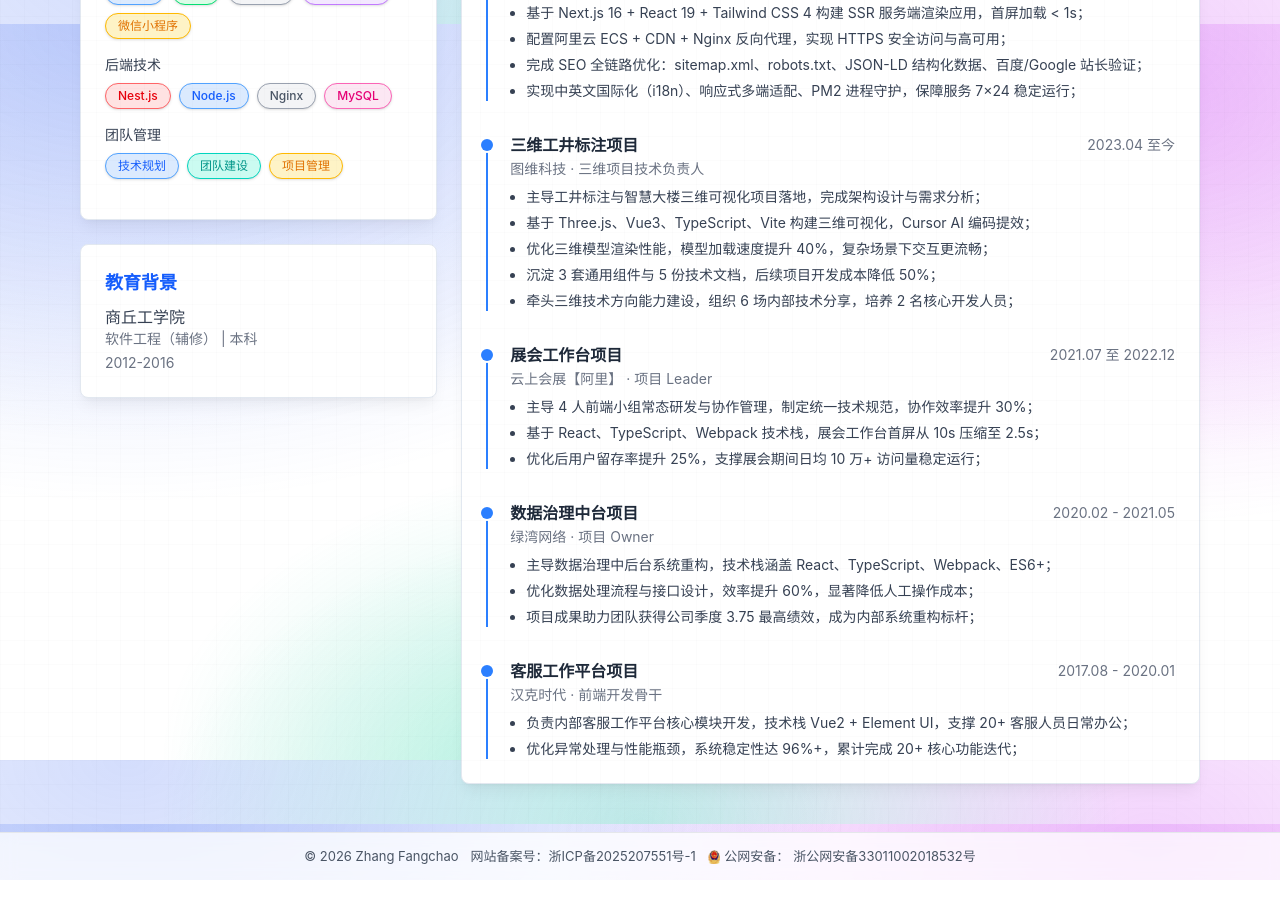
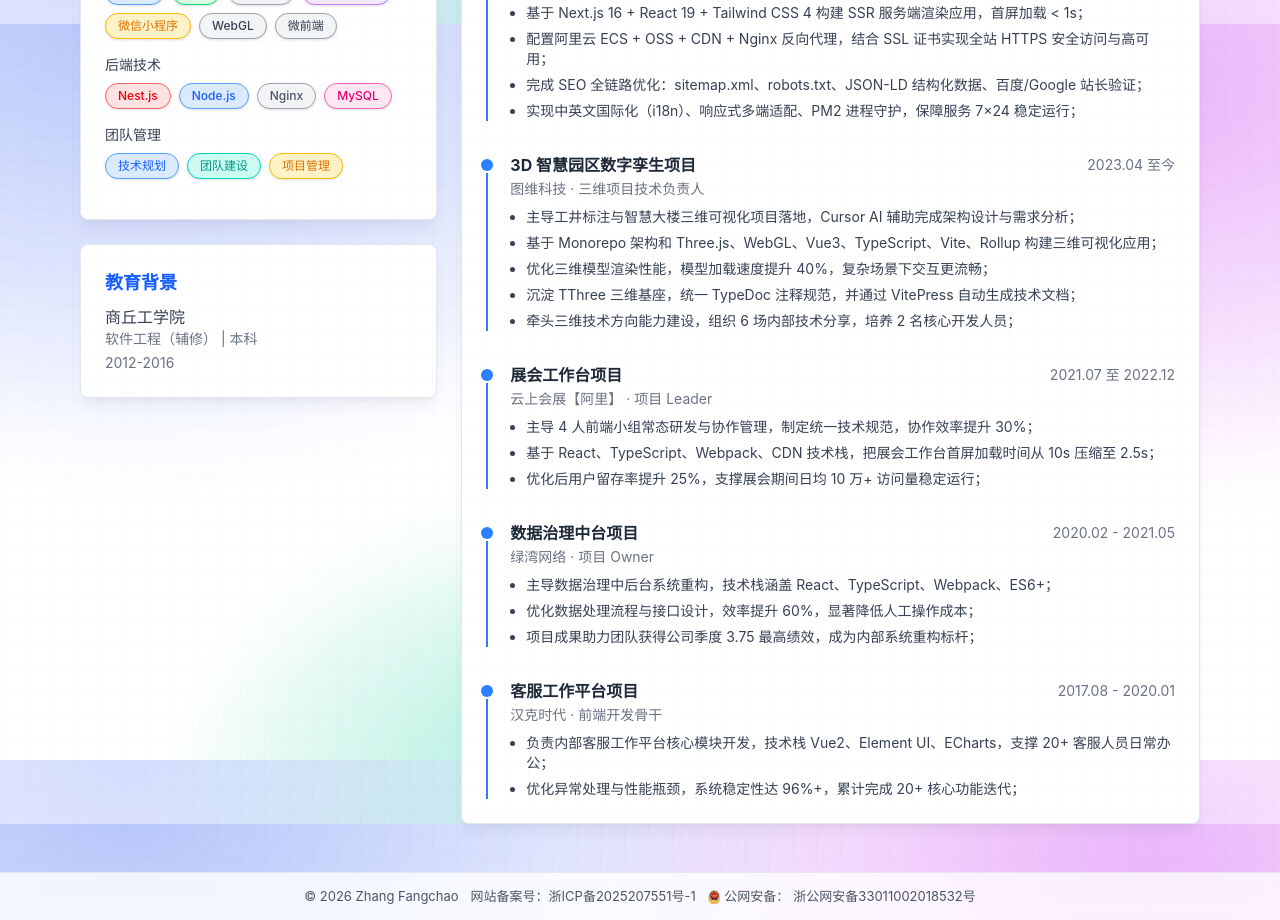
Before and after one commit to dmljc/resume-next.js, a Next.js app: page /resume in a window 1280 px wide. Shown: the part 840-1760 px from the top of the page. Before the commit the page ends 1720 px from the top, so only its background shows below. Built offline with nearby package versions, Linux system fonts and the light colour scheme.

Commit message:
feat: :sparkles: 更新技能和工作经历中的描述，增加新技能和项目以提升准确性和完整性

```diff
--- a/src/components/sections/skills.data.js
+++ b/src/components/sections/skills.data.js
@@ -8,6 +8,9 @@ export const skills = [
             'Next.js',
             'TypeScript',
             { zh: '微信小程序', en: 'WeChat Mini Programs' },
+            // { zh: 'ECharts', en: 'ECharts' },
+            { zh: 'WebGL', en: 'WebGL' },
+            { zh: '微前端', en: 'Micro Frontends' },
         ],
     },
     {
--- a/src/components/sections/work.data.js
+++ b/src/components/sections/work.data.js
@@ -9,37 +9,40 @@ export const jobs = [
             zh: [
                 '独立完成个人品牌官网从 0 到 1 的设计、开发、部署全流程；',
                 '基于 Next.js 16 + React 19 + Tailwind CSS 4 构建 SSR 服务端渲染应用，首屏加载 < 1s；',
-                '配置阿里云 ECS + CDN + Nginx 反向代理，实现 HTTPS 安全访问与高可用；',
+                '配置阿里云 ECS + OSS + CDN + Nginx 反向代理，结合 SSL 证书实现全站 HTTPS 安全访问与高可用；',
                 '完成 SEO 全链路优化：sitemap.xml、robots.txt、JSON-LD 结构化数据、百度/Google 站长验证；',
                 '实现中英文国际化（i18n）、响应式多端适配、PM2 进程守护，保障服务 7×24 稳定运行；',
             ],
             en: [
                 'Independently completed full lifecycle of personal brand website: design, development, and deployment;',
                 'Built SSR application using Next.js 16 + React 19 + Tailwind CSS 4, achieving < 1s first-screen load;',
-                'Configured Alibaba Cloud ECS + CDN + Nginx reverse proxy for HTTPS secure access and high availability;',
+                'Configured Alibaba Cloud ECS, OSS, CDN, and Nginx reverse proxy with SSL certificates to enable full‑site HTTPS and high availability;',
                 'Implemented full SEO optimization: sitemap.xml, robots.txt, JSON-LD structured data, Baidu/Google webmaster verification;',
                 'Delivered i18n (Chinese/English), responsive multi-device support, and PM2 process management for 24/7 stable operation;',
             ],
         },
     },
     {
-        project: { zh: '三维工井标注项目', en: '3D Well Annotation Project' },
+        project: {
+            zh: '3D 智慧园区数字孪生项目',
+            en: '3D Smart Campus Digital Twin Project',
+        },
         company: { zh: '图维科技', en: 'TuWei Technology' },
         role: { zh: '三维项目技术负责人', en: '3D Project Technical Lead' },
         time: { zh: '2023.04 至今', en: 'Apr 2023 — Present' },
         points: {
             zh: [
-                '主导工井标注与智慧大楼三维可视化项目落地，完成架构设计与需求分析；',
-                '基于 Three.js、Vue3、TypeScript、Vite 构建三维可视化，Cursor AI 编码提效；',
+                '主导工井标注与智慧大楼三维可视化项目落地，Cursor AI 辅助完成架构设计与需求分析；',
+                '基于 Monorepo 架构和 Three.js、WebGL、Vue3、TypeScript、Vite、Rollup 构建三维可视化应用；',
                 '优化三维模型渲染性能，模型加载速度提升 40%，复杂场景下交互更流畅；',
-                '沉淀 3 套通用组件与 5 份技术文档，后续项目开发成本降低 50%；',
+                '沉淀 TThree 三维基座，统一 TypeDoc 注释规范，并通过 VitePress 自动生成技术文档；',
                 '牵头三维技术方向能力建设，组织 6 场内部技术分享，培养 2 名核心开发人员；',
             ],
             en: [
-                'Led well‑annotation and Smart Building 3D visualization projects to delivery; completed architecture design and requirements analysis;',
-                'Built 3D visualization with Three.js, Vue 3, TypeScript, and Vite; Cursor AI for coding efficiency;',
+                'Led well‑annotation and Smart Building 3D visualization projects to delivery; used Cursor AI to assist with architecture design and requirements analysis;',
+                'Built 3D visualization applications on a monorepo architecture using Three.js, WebGL, Vue 3, TypeScript, Vite, and Rollup;',
                 'Optimized 3D model rendering; improved loading speed by 40% and enabled smooth interaction in complex scenes;',
-                'Consolidated 3 reusable component sets and 5 technical documents, reducing subsequent project development costs by 50%;',
+                'Built the TThree 3D foundation library, standardized TypeDoc comments, and auto‑generated technical documentation with VitePress;',
                 'Drove team capability building for 3D tech; organized 6 internal tech talks and mentored 2 core developers;',
             ],
         },
@@ -55,12 +58,12 @@ export const jobs = [
         points: {
             zh: [
                 '主导 4 人前端小组常态研发与协作管理，制定统一技术规范，协作效率提升 30%；',
-                '基于 React、TypeScript、Webpack 技术栈，展会工作台首屏从 10s 压缩至 2.5s；',
+                '基于 React、TypeScript、Webpack、CDN 技术栈，把展会工作台首屏加载时间从 10s 压缩至 2.5s；',
                 '优化后用户留存率提升 25%，支撑展会期间日均 10 万+ 访问量稳定运行；',
             ],
             en: [
                 'Led a 4‑person frontend team’s daily development and collaboration; established unified technical standards, improving collaboration efficiency by 30%;',
-                'Using React, TypeScript, and Webpack, reduced the workbench first‑screen load from 10s to 2.5s;',
+                'Using React, TypeScript, Webpack, and CDN, reduced the workbench first‑screen loading time from 10s to 2.5s;',
                 'Post‑optimization, increased user retention by 25% and supported 100k+ daily visits during events with stable performance;',
             ],
         },
@@ -93,11 +96,11 @@ export const jobs = [
         time: { zh: '2017.08 - 2020.01', en: 'Aug 2017 — Jan 2020' },
         points: {
             zh: [
-                '负责内部客服工作平台核心模块开发，技术栈 Vue2 + Element UI，支撑 20+ 客服人员日常办公；',
+                '负责内部客服工作平台核心模块开发，技术栈 Vue2、Element UI、ECharts，支撑 20+ 客服人员日常办公；',
                 '优化异常处理与性能瓶颈，系统稳定性达 96%+，累计完成 20+ 核心功能迭代；',
             ],
             en: [
-                'Developed core modules of internal customer-service platform using Vue 2 + Element UI, supporting 20+ customer service staff;',
+                'Developed core modules of internal customer-service platform using Vue 2, Element UI, and ECharts, supporting 20+ customer service staff;',
                 'Optimized exception handling and performance bottlenecks, achieving 96%+ system stability; delivered 20+ core feature iterations;',
             ],
         },
```
Also changed, not shown: src/lib/i18n-core.js.
